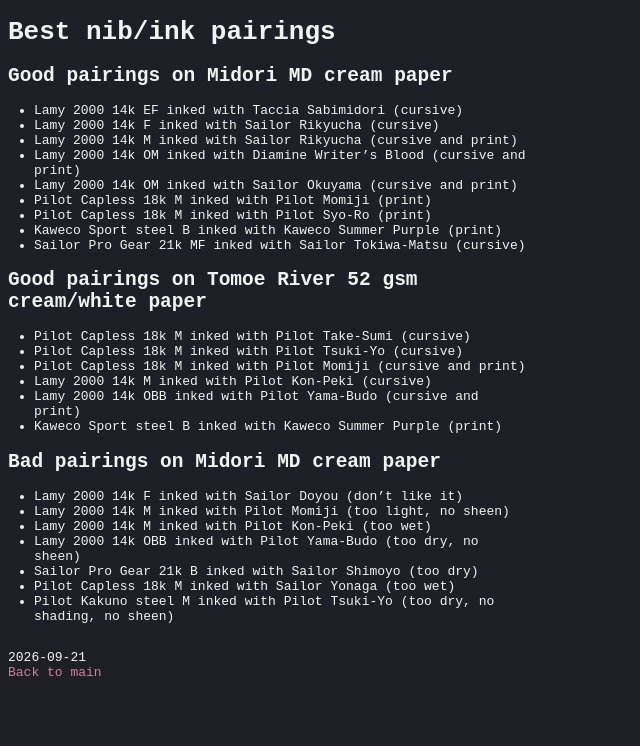
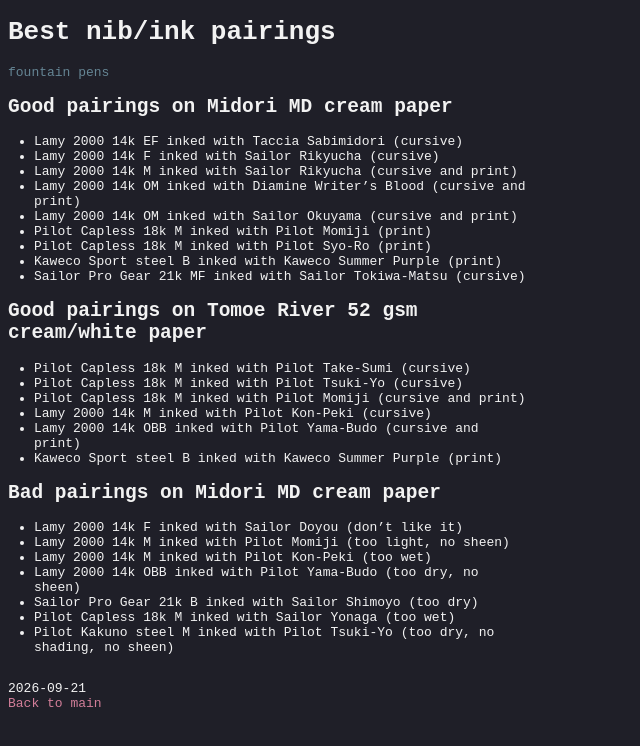
Before and after one commit to s-estay/s-estay.github.io, a Jekyll site: the page built from _posts/2026-09-21-best-pairings.md, in a window 1280 px wide. Shown: the top 746 px of the page, without its empty margins (0-640 px from the left). Built offline with Jekyll 4.4.1, drawn with Linux system fonts in a browser that asks for light colours.

Commit message:
Add tag links to blog entries
Co-authored-by: s-estay <11897252+s-estay@users.noreply.github.com>

```diff
--- a/_layouts/blog-entry.html
+++ b/_layouts/blog-entry.html
@@ -3,6 +3,13 @@ layout: base
 ---
 <div class = "blog-entry-container">
   <h1>{{ page.title }}</h1>
+  {% if page.tags %}
+    <div>
+      {%- for tag in page.tags -%}
+        <a href = "{{ site.baseurl }}/tags/{{ tag | downcase | replace: " ", "-" }}/" class = "tag-link">{{ tag | downcase }}</a>{%- unless forloop.last -%}, {% endunless %}
+      {%- endfor -%}
+    </div>
+  {% endif %}
   {{ content }}
   {% include footer.html %}
 </div>
```
